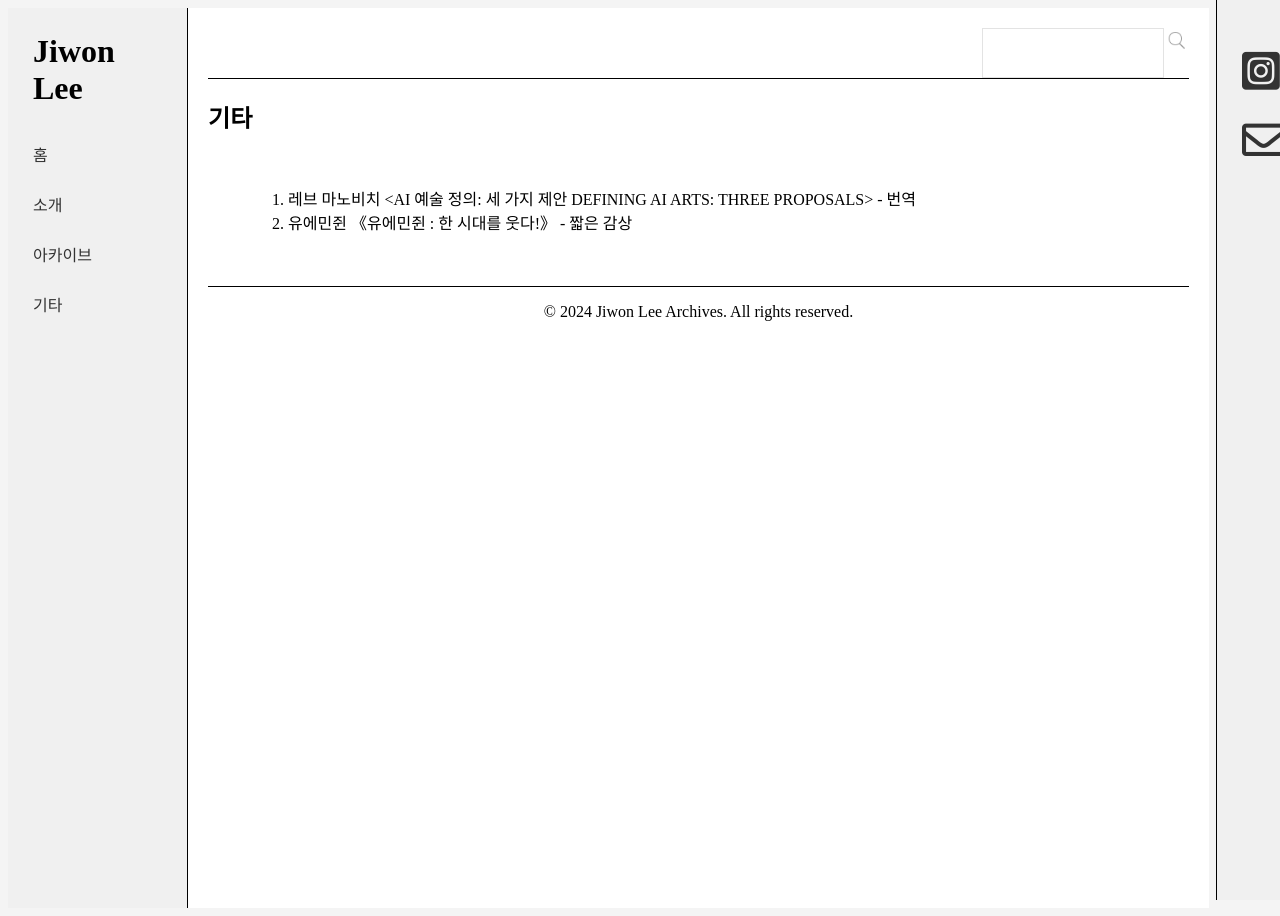
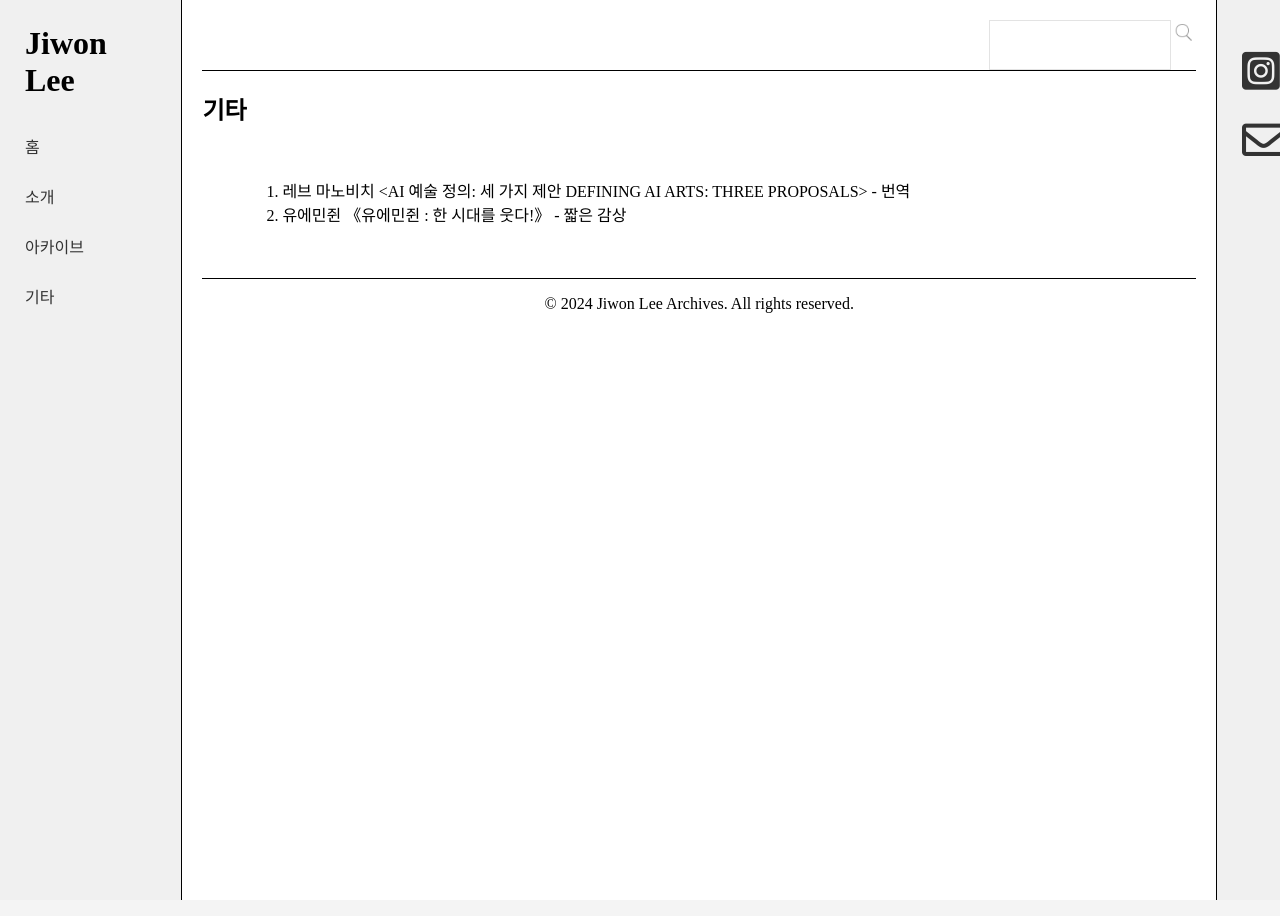
Before and after one commit to LfayeJ/archives, a Jekyll site: the page built from etc.md, in a window 1280 px wide. Built offline with Jekyll 4.4.1, drawn with Linux system fonts in a browser that asks for light colours; nearby versions of some CDN libraries; some web fonts are replaced; a script that is not in the unit is left out.

Commit message:
Update styles.css

```diff
--- a/assets/css/styles.css
+++ b/assets/css/styles.css
@@ -13,7 +13,7 @@
 
 body, html {
   min-height: 100vh;
-  min-width: 100%
+  min-width: 100vw;
   margin: 0;
   padding: 0;
   font-family: "Orbit-Regular";
```
